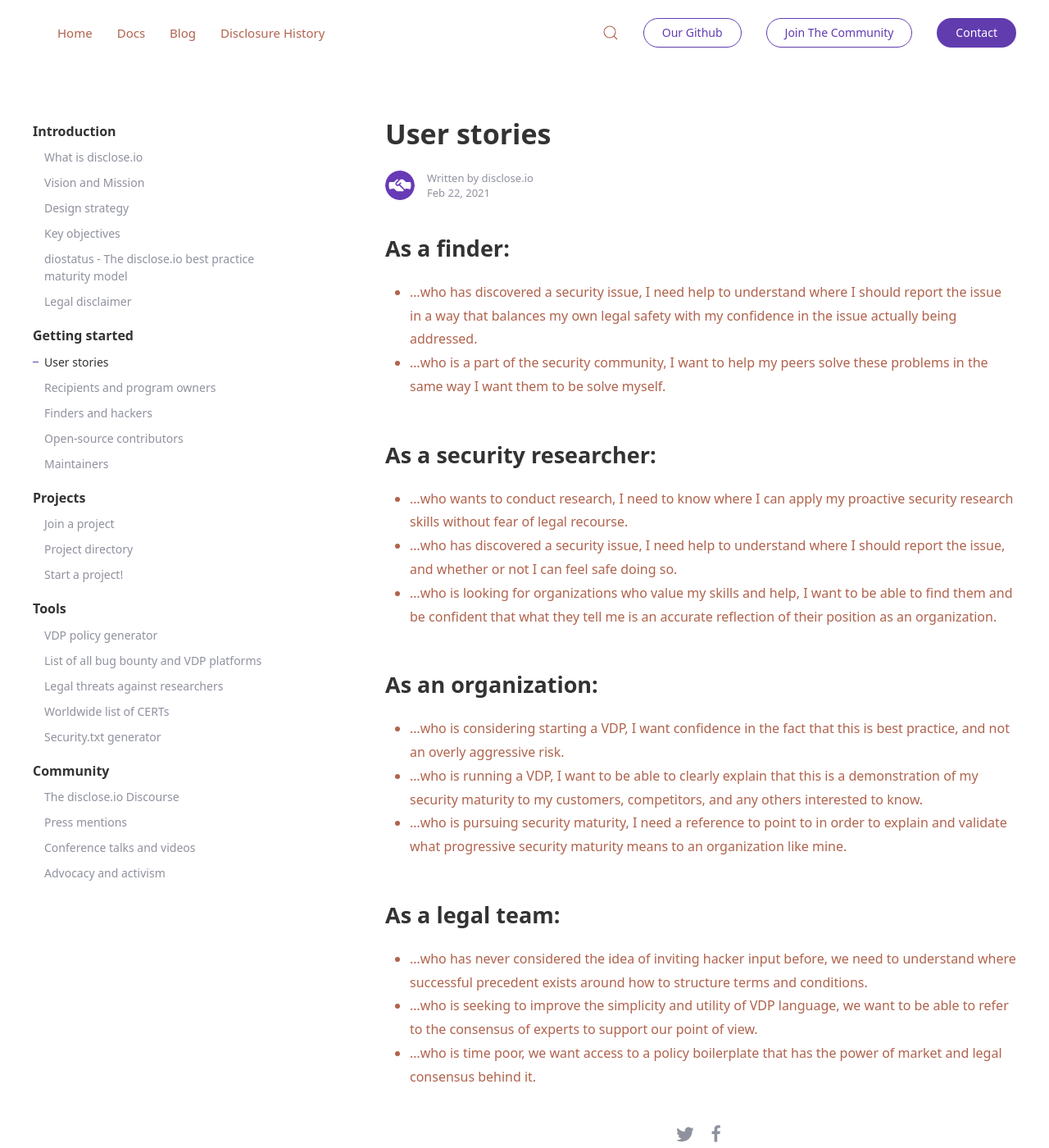
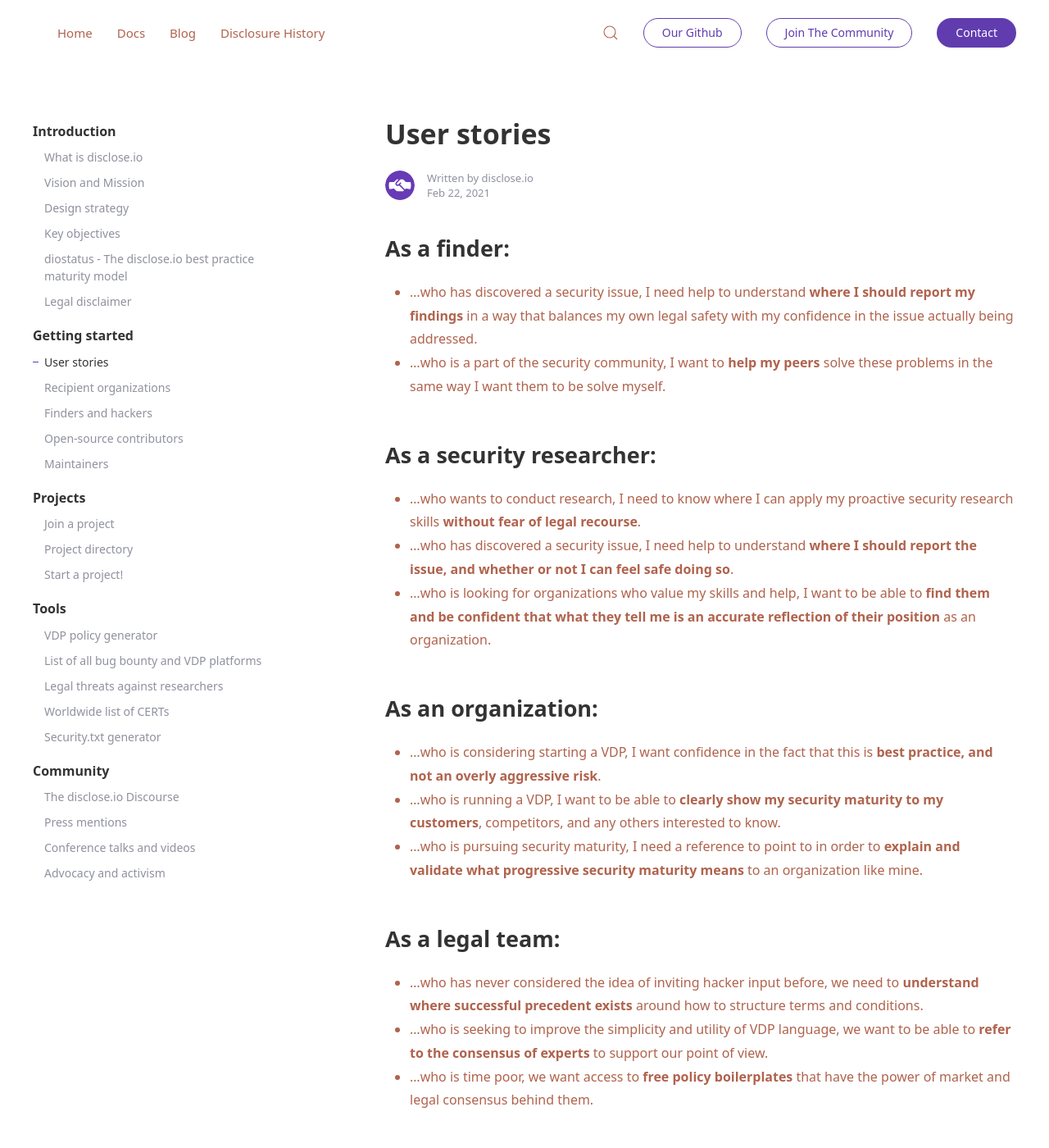
Before and after one commit to disclose/docs, a Jekyll site: the page built from docs/_docs/user-stories.md, in a window 1280 px wide and 1400 px high. Shown: the whole window at 82% size. Built offline with Jekyll 4.4.1, drawn with Linux system fonts in a browser that asks for light colours; comment, search, counter and statistics services are not loaded; some of the changed text lies outside the part shown.

Commit message:
Text adds

```diff
--- a/docs/_docs/recipients.md
+++ b/docs/_docs/recipients.md
@@ -1,6 +1,6 @@
 ---
 layout: doc
-title: Recipients and program owners
+title: Recipient organizations
 categories: [Getting started]
 tags:
 ---
--- a/docs/_docs/user-stories.md
+++ b/docs/_docs/user-stories.md
@@ -6,20 +6,20 @@ tags:
 ---
 
 ## As a finder:
-- ...who has discovered a security issue, I need help to understand where I should report the issue in a way that balances my own legal safety with my confidence in the issue actually being addressed.
-- ...who is a part of the security community, I want to help my peers solve these problems in the same way I want them to be solve myself.
+- ...who has discovered a security issue, I need help to understand **where I should report my findings** in a way that balances my own legal safety with my confidence in the issue actually being addressed.
+- ...who is a part of the security community, I want to **help my peers** solve these problems in the same way I want them to be solve myself.
 
 ## As a security researcher:
-- ...who wants to conduct research, I need to know where I can apply my proactive security research skills without fear of legal recourse.
-- ...who has discovered a security issue, I need help to understand where I should report the issue, and whether or not I can feel safe doing so.
-- ...who is looking for organizations who value my skills and help, I want to be able to find them and be confident that what they tell me is an accurate reflection of their position as an organization.
+- ...who wants to conduct research, I need to know where I can apply my proactive security research skills **without fear of legal recourse**.
+- ...who has discovered a security issue, I need help to understand **where I should report the issue, and whether or not I can feel safe doing so**.
+- ...who is looking for organizations who value my skills and help, I want to be able to **find them and be confident that what they tell me is an accurate reflection of their position** as an organization.
 
 ## As an organization:
-- ...who is considering starting a VDP, I want confidence in the fact that this is best practice, and not an overly aggressive risk.
-- ...who is running a VDP, I want to be able to clearly explain that this is a demonstration of my security maturity to my customers, competitors, and any others interested to know.
-- ...who is pursuing security maturity, I need a reference to point to in order to explain and validate what progressive security maturity means to an organization like mine.
+- ...who is considering starting a VDP, I want confidence in the fact that this is **best practice, and not an overly aggressive risk**.
+- ...who is running a VDP, I want to be able to **clearly show my security maturity to my customers**, competitors, and any others interested to know.
+- ...who is pursuing security maturity, I need a reference to point to in order to **explain and validate what progressive security maturity means** to an organization like mine.
 
 ## As a legal team:
-- ...who has never considered the idea of inviting hacker input before, we need to understand where successful precedent exists around how to structure terms and conditions.
-- ...who is seeking to improve the simplicity and utility of VDP language, we want to be able to refer to the consensus of experts to support our point of view.
-- ...who is time poor, we want access to a policy boilerplate that has the power of market and legal consensus behind it.
+- ...who has never considered the idea of inviting hacker input before, we need to **understand where successful precedent exists** around how to structure terms and conditions.
+- ...who is seeking to improve the simplicity and utility of VDP language, we want to be able to **refer to the consensus of experts** to support our point of view.
+- ...who is time poor, we want access to **free policy boilerplates** that have the power of market and legal consensus behind them.
```
Also changed, not shown: docs/_docs/diostatus.md (+1 -1 lines), docs/_docs/maintainers.md (+1 -1 lines), docs/index.md (+3 -3 lines), docs/thanks.md (+3 -1 lines).
